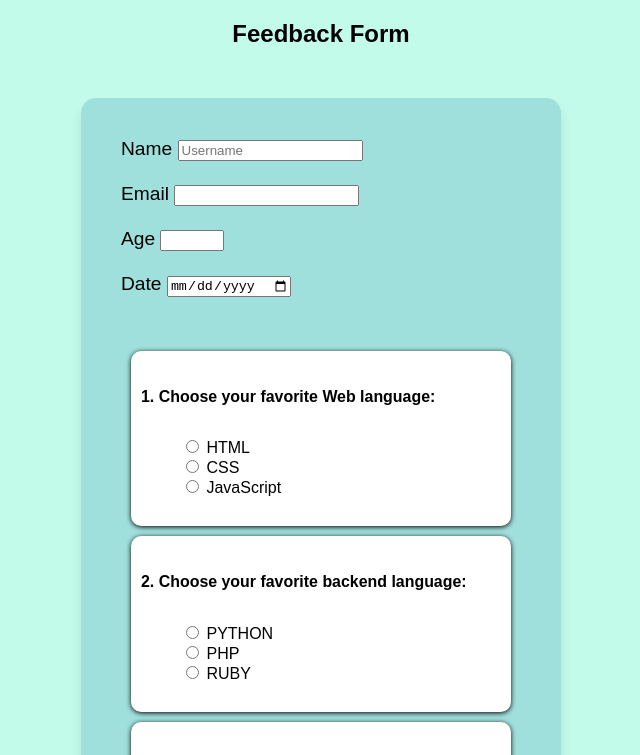
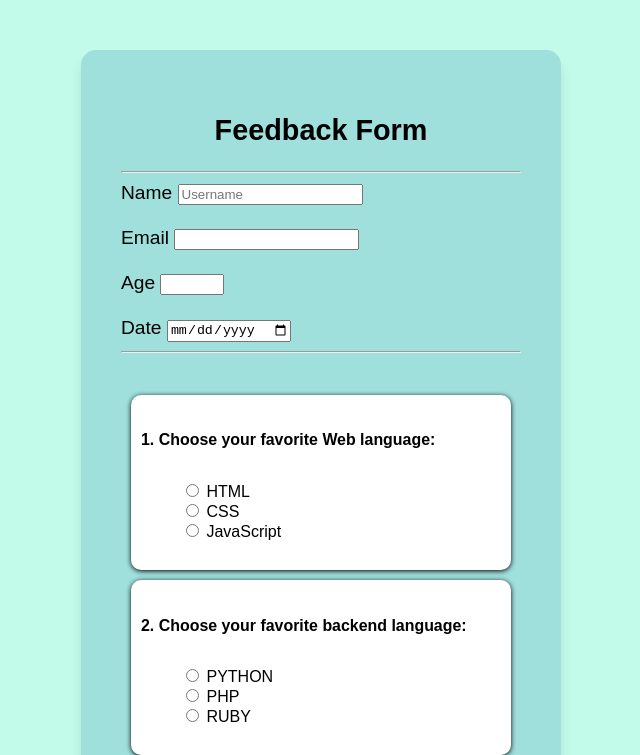
Before and after one commit to ERSuryansh/feedback-form, a plain HTML site: page index.html in a window 1280 px wide. Shown: the top 755 px of the page, without its empty margins (319-959 px from the left). Drawn offline with Linux system fonts and the light colour scheme.

Commit message:
Update index.html

```diff
--- a/index.html
+++ b/index.html
@@ -9,8 +9,9 @@
 </head>
 
 <body>
-    <h2>Feedback Form</h2>
+
     <div class="container">
+        <h2>Feedback Form</h2><hr>
         <form action="index2.html" method="GET">
             <!-- <form action="/submit" method="post"> -->
             <div>
@@ -32,9 +33,7 @@
             <div>
                 <label for="date">Date</label>
                 <input type="date" name="date" id="date" min="2000-01-01" />
-            </div>
-
-            <br />
+            </div><hr>
 
             <br />
 
@@ -132,14 +131,9 @@
                         </div>
                     </div>
                 </div>
-            </div>
+            </div><hr>
 
 
-
-            <!-- <div>
-        <label for="password">Password</label>
-        <input type="password" name="password" id="password" placeholder="password" required/>
-      </div> -->
 
             <div class="button">
                 <button type="reset" class="btn">Reset x</button>
```
